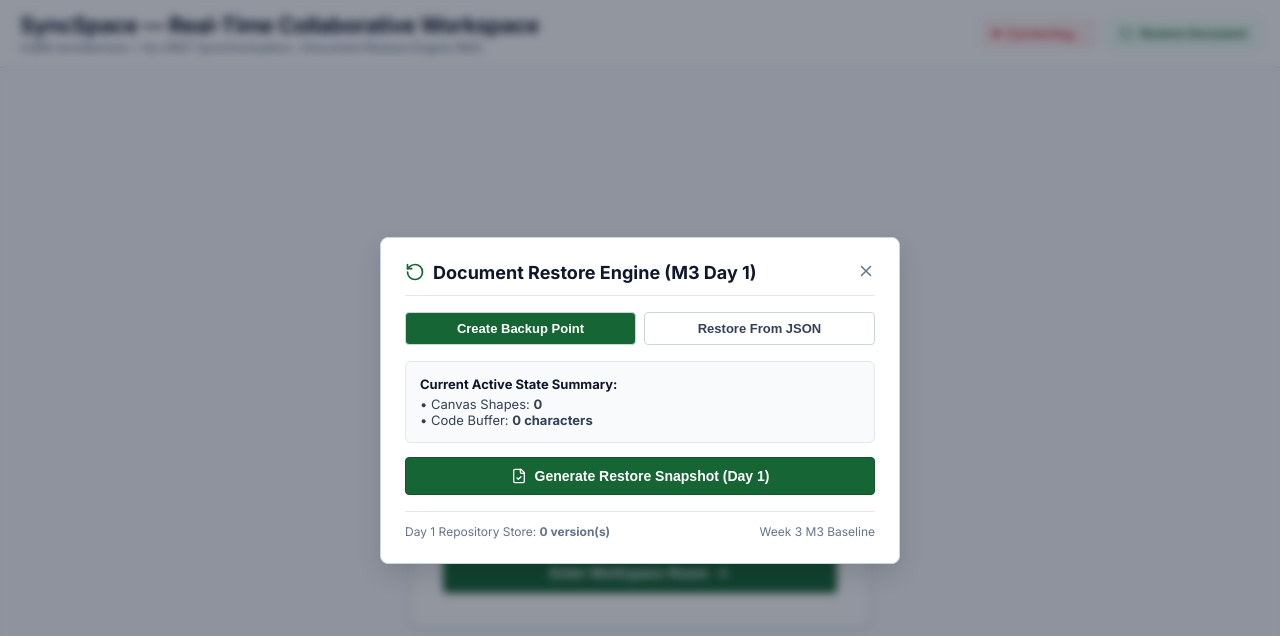
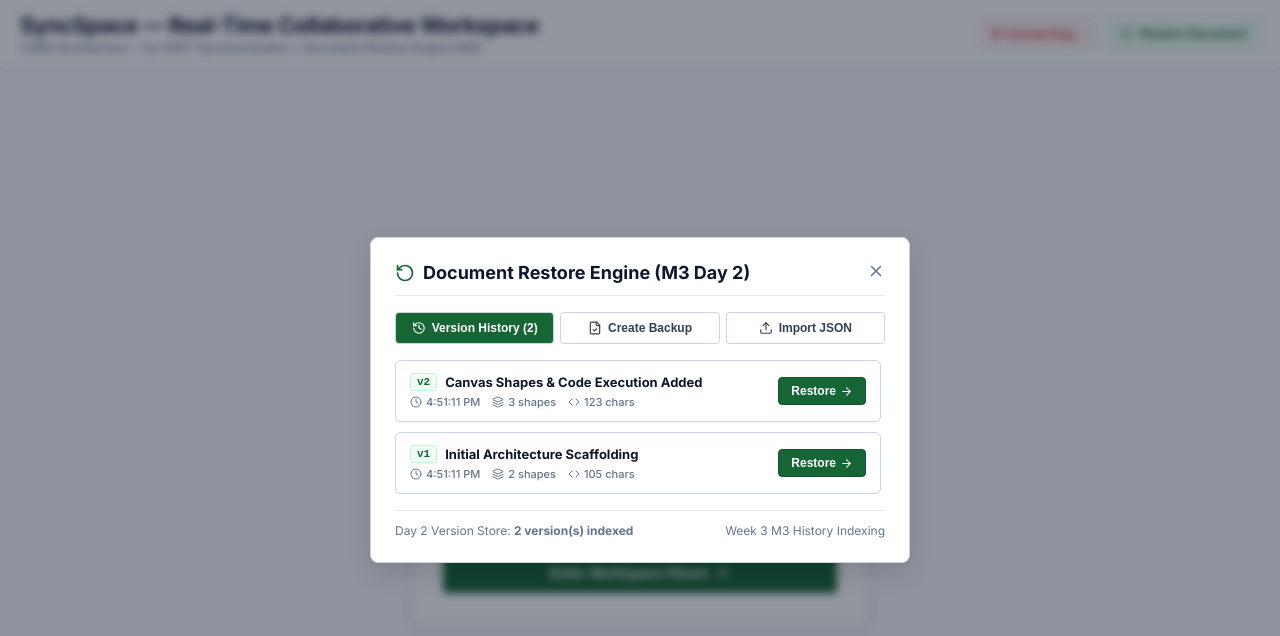
Before and after one commit to Surya-Kiran22/syncspaces, a React (Vite) app in the folder client/: page / in a window 1280 px wide. Both pictures are taken after a click on the button "Restore Document". Shown: the top 636 px of the page. Built offline with nearby package versions, Linux system fonts and the light colour scheme; no server answers.

Commit message:
feat(M3-Day-2): Snapshot History Version List & Metadata Indexing (Week 3 - 40%)

```diff
--- /dev/null
+++ b/client/src/components/DocumentRestore/DocumentRestoreHistoryList.jsx
@@ -0,0 +1,104 @@
+import React from 'react';
+import { History, Layers, Code, Clock, ArrowRight } from 'lucide-react';
+import { restoreRepository } from '../../services/documentRestoreService';
+
+/**
+ * DocumentRestoreHistoryList Component — Module M3 (Week 3 — Day 2: 21% - 40% History List & Version Indexing)
+ *
+ * Displays an interactive chronological list of versioned restore snapshots with metadata badges.
+ */
+export const DocumentRestoreHistoryList = ({ onSelectSnapshot }) => {
+  const snapshots = restoreRepository.getSnapshots();
+
+  if (snapshots.length === 0) {
+    return (
+      <div style={{ textAlign: 'center', padding: '24px 12px', color: '#64748b', fontSize: '13px' }}>
+        <History size={24} style={{ marginBottom: '8px', color: '#94a3b8' }} />
+        <div>No historical document restore checkpoints saved yet.</div>
+      </div>
+    );
+  }
+
+  return (
+    <div style={{ display: 'flex', flexDirection: 'column', gap: '10px', maxHeight: '280px', overflowY: 'auto', paddingRight: '4px' }}>
+      {snapshots.map((snap) => (
+        <div
+          key={snap.versionId}
+          style={{
+            backgroundColor: '#ffffff',
+            border: '1px solid #cbd5e1',
+            borderRadius: '6px',
+            padding: '12px 14px',
+            display: 'flex',
+            alignItems: 'center',
+            justifyContent: 'space-between',
+            gap: '12px',
+            boxShadow: '0 1px 3px rgba(0, 0, 0, 0.04)',
+            transition: 'border-color 0.15s'
+          }}
+        >
+          {/* Left Metadata Info */}
+          <div style={{ flex: 1 }}>
+            <div style={{ display: 'flex', alignItems: 'center', gap: '8px', marginBottom: '4px' }}>
+              <span
+                style={{
+                  backgroundColor: '#f0fdf4',
+                  color: '#166534',
+                  border: '1px solid #bbf7d0',
+                  padding: '2px 6px',
+                  borderRadius: '3px',
+                  fontSize: '11px',
+                  fontWeight: 800,
+                  fontFamily: 'monospace'
+                }}
+              >
+                {snap.versionTag || 'v1'}
+              </span>
+              <span style={{ fontWeight: 700, color: '#0f172a', fontSize: '13px' }}>
+                {snap.label || 'Document Restore Point'}
+              </span>
+            </div>
+
+            <div style={{ display: 'flex', alignItems: 'center', gap: '12px', fontSize: '11px', color: '#64748b', fontWeight: 500 }}>
+              <span style={{ display: 'flex', alignItems: 'center', gap: '4px' }}>
+                <Clock size={12} />
+                {snap.formattedTime}
+              </span>
+              <span style={{ display: 'flex', alignItems: 'center', gap: '4px' }}>
+                <Layers size={12} />
+                {snap.shapesCount} shapes
+              </span>
+              <span style={{ display: 'flex', alignItems: 'center', gap: '4px' }}>
+                <Code size={12} />
+                {snap.codeLength} chars
+              </span>
+            </div>
+          </div>
+
+          {/* Right Select Action Button */}
+          <button
+            onClick={() => onSelectSnapshot && onSelectSnapshot(snap)}
+            style={{
+              backgroundColor: '#166534',
+              color: '#ffffff',
+              border: '1px solid #14532d',
+              borderRadius: '4px',
+              padding: '6px 12px',
+              fontSize: '12px',
+              fontWeight: 700,
+              cursor: 'pointer',
+              display: 'flex',
+              alignItems: 'center',
+              gap: '4px',
+              whiteSpace: 'nowrap'
+            }}
+            title="Restore this document version"
+          >
+            <span>Restore</span>
+            <ArrowRight size={13} />
+          </button>
+        </div>
+      ))}
+    </div>
+  );
+};
--- a/client/src/components/DocumentRestore/DocumentRestoreModal.jsx
+++ b/client/src/components/DocumentRestore/DocumentRestoreModal.jsx
@@ -1,31 +1,33 @@
 import React, { useState } from 'react';
-import { RotateCcw, FileCheck, Upload, AlertCircle, CheckCircle2, X } from 'lucide-react';
+import { RotateCcw, FileCheck, Upload, AlertCircle, CheckCircle2, X, History } from 'lucide-react';
 import { serializeDocumentState, parseSnapshotData, restoreRepository } from '../../services/documentRestoreService';
+import { DocumentRestoreHistoryList } from './DocumentRestoreHistoryList';
 
 /**
- * DocumentRestoreModal Component — Module M3 (Week 3 — Day 1: 20% Baseline Architecture)
+ * DocumentRestoreModal Component — Module M3 (Week 3 — Day 2: 21% - 40% Version Indexing & History List)
  *
- * Provides an interactive UI dialog to create, inspect, and trigger Document Restore points.
+ * Provides an interactive UI dialog to create, inspect, list history versions, and trigger Document Restore points.
  */
 export const DocumentRestoreModal = ({ isOpen, onClose, currentShapes = [], currentCode = '', onRestoreConfirmed }) => {
   const [jsonInput, setJsonInput] = useState('');
   const [statusMessage, setStatusMessage] = useState(null);
-  const [activeTab, setActiveTab] = useState('create'); // 'create' | 'import'
+  const [activeTab, setActiveTab] = useState('history'); // 'history' | 'create' | 'import'
 
   if (!isOpen) return null;
 
-  // Day 1: Create New Document Snapshot
+  // Day 1 & Day 2: Create New Document Snapshot
   const handleCreateSnapshot = () => {
     const snapshot = serializeDocumentState({
       roomId: 'CURRENT_ROOM',
       shapes: currentShapes,
       code: currentCode
     });
-    restoreRepository.saveSnapshot(snapshot);
-    setStatusMessage({ type: 'success', text: `Created Snapshot ${snapshot.versionId} with ${snapshot.shapesCount} shapes!` });
+    const saved = restoreRepository.saveSnapshot(snapshot);
+    setStatusMessage({ type: 'success', text: `Created Restore Point ${saved.versionTag} (${saved.versionId})!` });
+    setActiveTab('history');
   };
 
-  // Day 1: Import & Restore Document Snapshot
+  // Day 1 & Day 2: Import & Restore Document Snapshot
   const handleImportAndRestore = (e) => {
     e.preventDefault();
     if (!jsonInput.trim()) {
@@ -35,15 +37,24 @@ export const DocumentRestoreModal = ({ isOpen, onClose, currentShapes = [], curr
 
     const res = parseSnapshotData(jsonInput.trim());
     if (res.success) {
-      restoreRepository.saveSnapshot(res.snapshot);
+      const saved = restoreRepository.saveSnapshot(res.snapshot);
       if (onRestoreConfirmed) {
-        onRestoreConfirmed(res.snapshot);
+        onRestoreConfirmed(saved || res.snapshot);
       }
-      setStatusMessage({ type: 'success', text: `Document restored successfully from version ${res.snapshot.versionId}!` });
+      setStatusMessage({ type: 'success', text: `Document restored successfully from version ${saved ? saved.versionTag : res.snapshot.versionId}!` });
       setJsonInput('');
+      setActiveTab('history');
     } else {
       setStatusMessage({ type: 'error', text: res.error });
     }
+  };
+
+  // Select Snapshot from History List — Day 2
+  const handleSelectHistorySnapshot = (snap) => {
+    if (onRestoreConfirmed) {
+      onRestoreConfirmed(snap);
+    }
+    setStatusMessage({ type: 'success', text: `Restored Document to checkpoint ${snap.versionTag} (${snap.formattedTime})` });
   };
 
   const storedSnapshots = restoreRepository.getSnapshots();
@@ -67,7 +78,7 @@ export const DocumentRestoreModal = ({ isOpen, onClose, currentShapes = [], curr
       <div
         style={{
           width: '90%',
-          maxWidth: '520px',
+          maxWidth: '540px',
           backgroundColor: '#ffffff',
           border: '1px solid #cbd5e1',
           borderRadius: '8px',
@@ -79,7 +90,7 @@ export const DocumentRestoreModal = ({ isOpen, onClose, currentShapes = [], curr
         <div style={{ display: 'flex', alignItems: 'center', justifyContent: 'space-between', marginBottom: '16px', borderBottom: '1px solid #e2e8f0', paddingBottom: '12px' }}>
           <div style={{ display: 'flex', alignItems: 'center', gap: '8px', fontWeight: 800, color: '#0f172a', fontSize: '18px' }}>
             <RotateCcw size={20} style={{ color: '#166534' }} />
-            <span>Document Restore Engine (M3 Day 1)</span>
+            <span>Document Restore Engine (M3 Day 2)</span>
           </div>
           <button onClick={onClose} style={{ background: 'none', border: 'none', color: '#64748b', cursor: 'pointer' }}>
             <X size={18} />
@@ -108,44 +119,81 @@ export const DocumentRestoreModal = ({ isOpen, onClose, currentShapes = [], curr
           </div>
         )}
 
-        {/* Tab Buttons */}
-        <div style={{ display: 'flex', gap: '8px', marginBottom: '16px' }}>
+        {/* Tab Navigation Buttons — Day 2 */}
+        <div style={{ display: 'flex', gap: '6px', marginBottom: '16px' }}>
+          <button
+            onClick={() => { setActiveTab('history'); setStatusMessage(null); }}
+            style={{
+              flex: 1,
+              padding: '8px 12px',
+              fontSize: '12px',
+              fontWeight: 700,
+              borderRadius: '4px',
+              border: '1px solid #cbd5e1',
+              backgroundColor: activeTab === 'history' ? '#166534' : '#ffffff',
+              color: activeTab === 'history' ? '#ffffff' : '#334155',
+              cursor: 'pointer',
+              display: 'flex',
+              alignItems: 'center',
+              justifyContent: 'center',
+              gap: '6px'
+            }}
+          >
+            <History size={14} />
+            <span>Version History ({storedSnapshots.length})</span>
+          </button>
+
           <button
             onClick={() => { setActiveTab('create'); setStatusMessage(null); }}
             style={{
               flex: 1,
-              padding: '8px',
-              fontSize: '13px',
+              padding: '8px 12px',
+              fontSize: '12px',
               fontWeight: 700,
               borderRadius: '4px',
               border: '1px solid #cbd5e1',
               backgroundColor: activeTab === 'create' ? '#166534' : '#ffffff',
               color: activeTab === 'create' ? '#ffffff' : '#334155',
-              cursor: 'pointer'
+              cursor: 'pointer',
+              display: 'flex',
+              alignItems: 'center',
+              justifyContent: 'center',
+              gap: '6px'
             }}
           >
-            Create Backup Point
+            <FileCheck size={14} />
+            <span>Create Backup</span>
           </button>
 
           <button
             onClick={() => { setActiveTab('import'); setStatusMessage(null); }}
             style={{
               flex: 1,
-              padding: '8px',
-              fontSize: '13px',
+              padding: '8px 12px',
+              fontSize: '12px',
               fontWeight: 700,
               borderRadius: '4px',
               border: '1px solid #cbd5e1',
               backgroundColor: activeTab === 'import' ? '#166534' : '#ffffff',
               color: activeTab === 'import' ? '#ffffff' : '#334155',
-              cursor: 'pointer'
+              cursor: 'pointer',
+              display: 'flex',
+              alignItems: 'center',
+              justifyContent: 'center',
+              gap: '6px'
             }}
           >
-            Restore From JSON
+            <Upload size={14} />
+            <span>Import JSON</span>
           </button>
         </div>
 
-        {/* Tab 1: Create Backup Point */}
+        {/* Tab 1: History Version List — Day 2 */}
+        {activeTab === 'history' && (
+          <DocumentRestoreHistoryList onSelectSnapshot={handleSelectHistorySnapshot} />
+        )}
+
+        {/* Tab 2: Create Backup Point */}
         {activeTab === 'create' && (
           <div style={{ display: 'flex', flexDirection: 'column', gap: '14px' }}>
             <div style={{ backgroundColor: '#f8fafc', border: '1px solid #e2e8f0', borderRadius: '6px', padding: '14px', fontSize: '13px', color: '#334155' }}>
@@ -172,12 +220,12 @@ export const DocumentRestoreModal = ({ isOpen, onClose, currentShapes = [], curr
               }}
             >
               <FileCheck size={16} />
-              <span>Generate Restore Snapshot (Day 1)</span>
+              <span>Generate Restore Checkpoint (Day 2)</span>
             </button>
           </div>
         )}
 
-        {/* Tab 2: Import & Restore JSON */}
+        {/* Tab 3: Import & Restore JSON */}
         {activeTab === 'import' && (
           <form onSubmit={handleImportAndRestore} style={{ display: 'flex', flexDirection: 'column', gap: '14px' }}>
             <textarea
@@ -221,8 +269,8 @@ export const DocumentRestoreModal = ({ isOpen, onClose, currentShapes = [], curr
 
         {/* Stored Snapshots Counter Footer */}
         <div style={{ marginTop: '16px', paddingTop: '12px', borderTop: '1px solid #e2e8f0', fontSize: '12px', color: '#64748b', display: 'flex', justifyContent: 'space-between' }}>
-          <span>Day 1 Repository Store: <strong>{storedSnapshots.length} version(s)</strong></span>
-          <span>Week 3 M3 Baseline</span>
+          <span>Day 2 Version Store: <strong>{storedSnapshots.length} version(s) indexed</strong></span>
+          <span>Week 3 M3 History Indexing</span>
         </div>
       </div>
     </div>
--- a/client/src/services/documentRestoreService.js
+++ b/client/src/services/documentRestoreService.js
@@ -1,8 +1,8 @@
 /**
- * Document Restore Service — Module M3 (Week 3 — Day 1: 20% Baseline Architecture)
+ * Document Restore Service — Module M3 (Week 3 — Day 2: 21% - 40% Version Indexing & History Storage)
  *
- * Provides core serialization, snapshot parsing, version validation, and atomic state
- * restoration utilities for the SyncSpace collaborative document restore engine.
+ * Provides core serialization, snapshot parsing, version validation, chronological indexing,
+ * and versioned history utilities for the SyncSpace collaborative document restore engine.
  */
 
 // Validate Document Snapshot Structure
@@ -13,15 +13,18 @@ export const validateSnapshotVersion = (snapshot) => {
   return true;
 };
 
-// Serialize Current Document Workspace State into a Restore Snapshot
-export const serializeDocumentState = ({ roomId, shapes = [], code = '', language = 'javascript' }) => {
+// Serialize Current Document Workspace State into a Versioned Restore Snapshot
+export const serializeDocumentState = ({ roomId, shapes = [], code = '', language = 'javascript', label = '' }) => {
   const timestamp = new Date().toISOString();
   const versionId = `SNAP-${Date.now()}-${Math.random().toString(36).substring(2, 6).toUpperCase()}`;
 
   return {
     versionId,
+    versionTag: '', // Assigned by repository
     roomId: roomId || 'DEFAULT_ROOM',
+    label: label || 'Manual Restore Checkpoint',
     timestamp,
+    formattedTime: new Date().toLocaleTimeString(),
     shapesCount: shapes.length,
     shapes: [...shapes],
     code: code || '',
@@ -44,16 +47,51 @@ export const parseSnapshotData = (rawData) => {
   }
 };
 
-// In-Memory Restore Snapshot Repository (Day 1 Scaffolding)
+// Versioned Restore Snapshot Repository Store — Day 2
 class DocumentRestoreRepository {
   constructor() {
     this.snapshots = [];
+    this.versionCounter = 1;
+    this.initDefaultHistory();
+  }
+
+  // Pre-populate demo historical checkpoints for Day 2 inspection
+  initDefaultHistory() {
+    if (this.snapshots.length === 0) {
+      const snap1 = serializeDocumentState({
+        roomId: 'DEMO_ROOM',
+        shapes: [
+          { id: 's1', type: 'rectangle', x: 50, y: 50, width: 120, height: 80, color: '#2563eb', strokeWidth: 3 },
+          { id: 's2', type: 'circle', x: 200, y: 150, radius: 40, color: '#166534', strokeWidth: 3 }
+        ],
+        code: '// SyncSpace Workspace Initial Setup\nfunction initWorkspace() {\n  console.log("Workspace initialized");\n}',
+        label: 'Initial Architecture Scaffolding'
+      });
+      this.saveSnapshot(snap1);
+
+      const snap2 = serializeDocumentState({
+        roomId: 'DEMO_ROOM',
+        shapes: [
+          { id: 's1', type: 'rectangle', x: 50, y: 50, width: 120, height: 80, color: '#2563eb', strokeWidth: 3 },
+          { id: 's2', type: 'circle', x: 200, y: 150, radius: 40, color: '#166534', strokeWidth: 3 },
+          { id: 's3', type: 'text', x: 50, y: 220, text: 'Konva Canvas Active', color: '#0f172a', fontSize: 18 }
+        ],
+        code: '// SyncSpace Workspace Initial Setup\nfunction initWorkspace() {\n  console.log("Workspace initialized");\n}\n\ninitWorkspace();',
+        label: 'Canvas Shapes & Code Execution Added'
+      });
+      this.saveSnapshot(snap2);
+    }
   }
 
   saveSnapshot(snapshot) {
     if (validateSnapshotVersion(snapshot)) {
-      this.snapshots.unshift(snapshot);
-      return true;
+      const versionedSnapshot = {
+        ...snapshot,
+        versionTag: `v${this.versionCounter++}`,
+        formattedTime: snapshot.formattedTime || new Date().toLocaleTimeString()
+      };
+      this.snapshots.unshift(versionedSnapshot);
+      return versionedSnapshot;
     }
     return false;
   }
@@ -68,6 +106,7 @@ class DocumentRestoreRepository {
 
   clearSnapshots() {
     this.snapshots = [];
+    this.versionCounter = 1;
   }
 }
 
```
Also changed, not shown: 1 other file (tests, documents, lock files or other folders).
